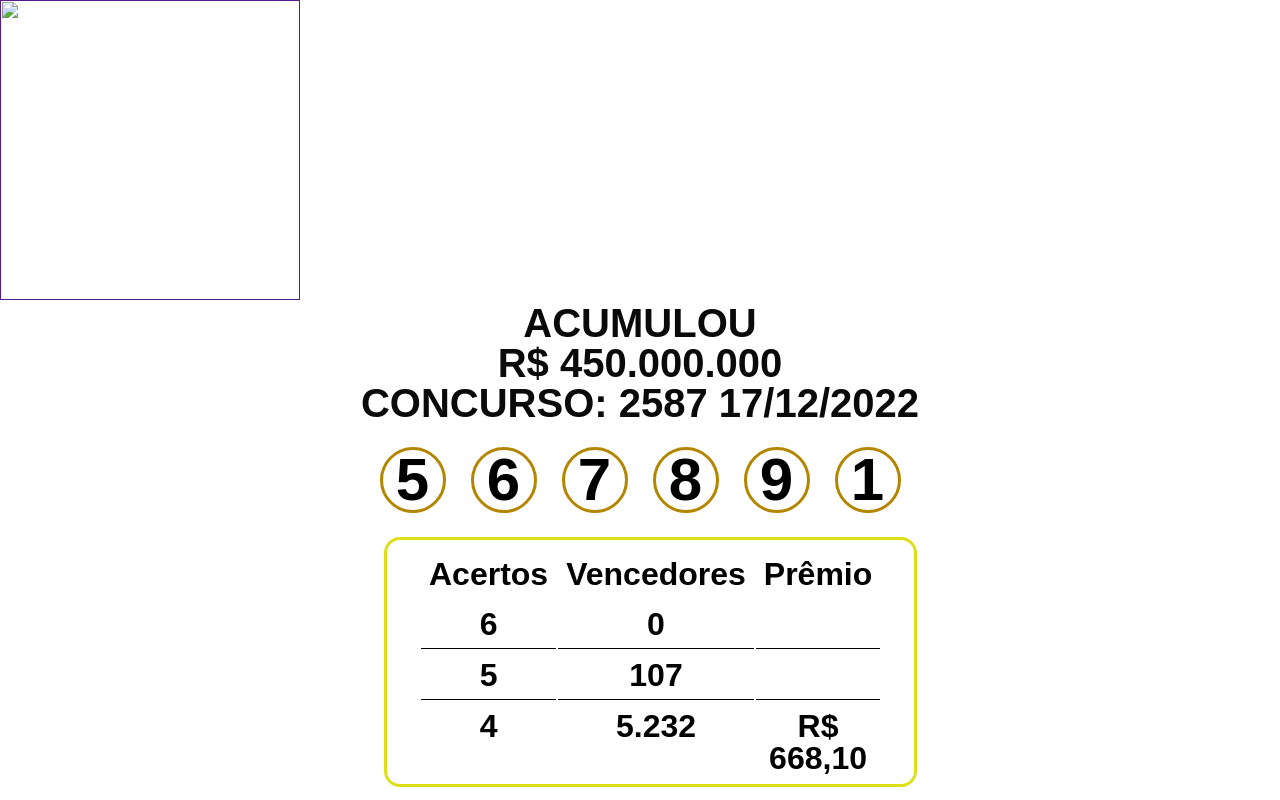
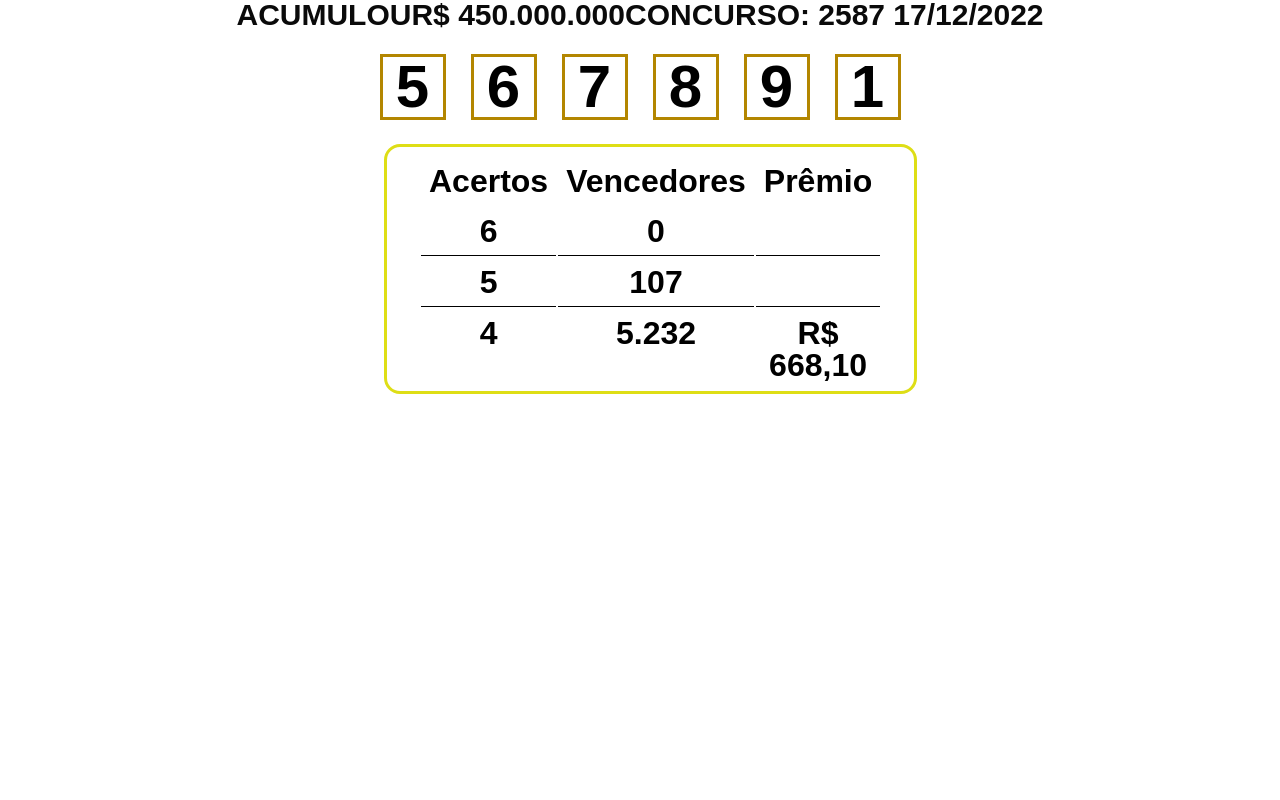
Before and after one commit to DevYndianara/Mega-Sena-para-TV, a plain HTML site: page index.html in a window 1280 px wide. Drawn offline with Linux system fonts and the light colour scheme.

Commit message:
cabecalho centralizado

```diff
--- a/index.html
+++ b/index.html
@@ -10,12 +10,11 @@
 </head>
 <body>
     <header>
-        <nav>
-            <a href=""><img src="/logo-mega-sena-512.png" alt="" width="300" height="300"></a>
-        </nav>
+            <h1>ACUMULOU</h1><h2>R$ 450.000.000</h2>
+            <h2>CONCURSO: 2587 17/12/2022</h2>
+
     </header>
-    <h1>ACUMULOU</h1><h2>R$ 450.000.000</h2>
-        <h2>CONCURSO: 2587 17/12/2022</h2>
+
     <div class="container">
         <ul>
             <li>5</li>
--- a/style.css
+++ b/style.css
@@ -6,24 +6,16 @@ body {
     background-position-x: center;
     background-size: 150%;
 }
-nav {
-    justify-content: space-between;
-    display: flex;
-}
-img {
-
-}
 header {
     display: flex;
-    justify-content: space-between;
-    text-align: center;
+    box-sizing: border-box;
     flex-wrap: wrap;
+    justify-content: center;
 }
 h1, h2 {
-    text-align: center;
     color: rgb(10, 10, 10);
     font-weight: bold;
-    font-size: 40px;
+    font-size: 30px;
 }
 /*Estilização container números*/
 .container{
@@ -40,7 +32,7 @@ ul {
     display: flex;
     gap: 25px;
 }
-li {
+li {git
     border-radius: 50%;
     width: 60px;
     height: 60%;
```
Also changed, not shown: img/logo-mega-sena-512.png (added), img/mega-sena-1.jpg (added).
